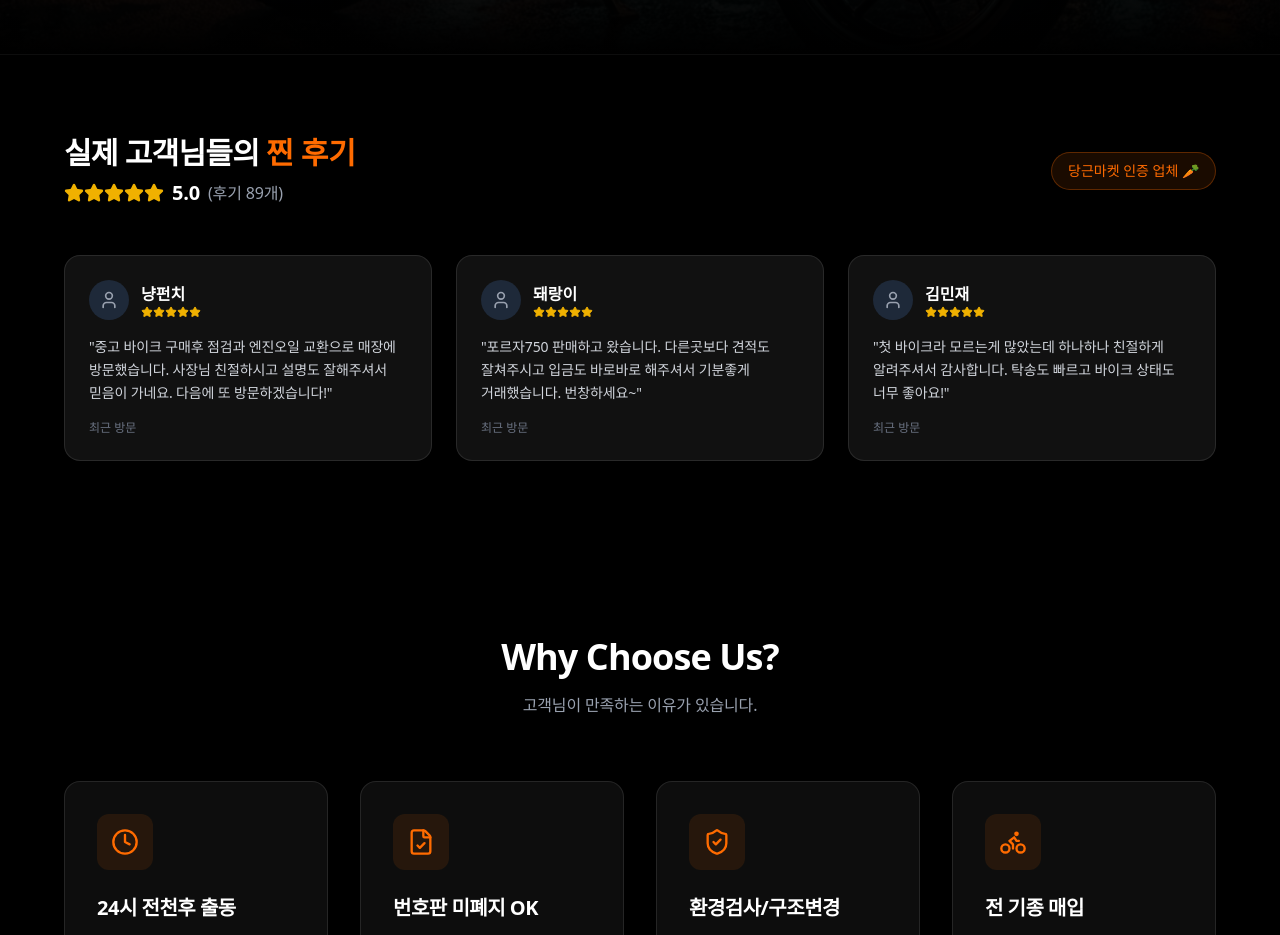
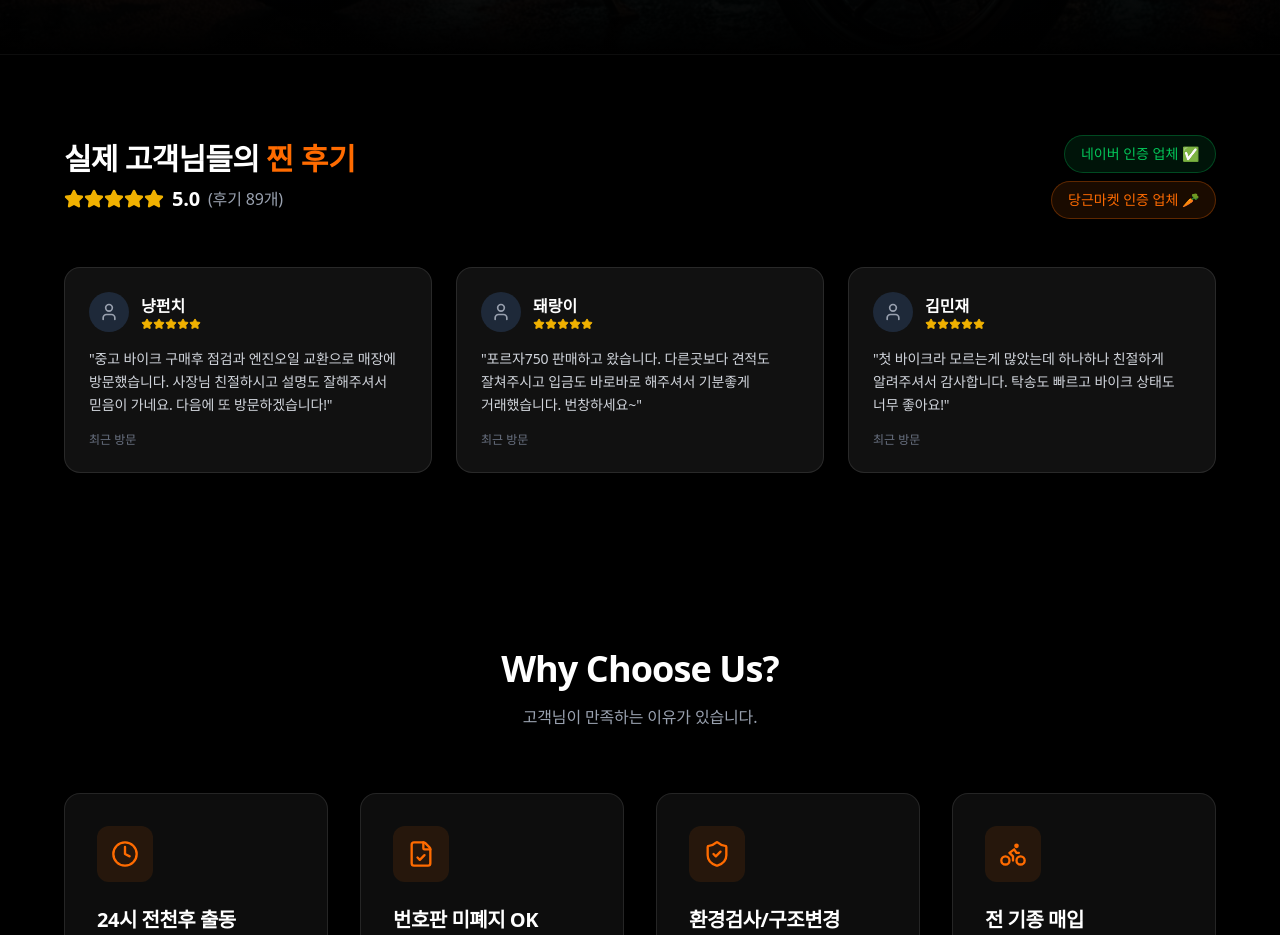
Before and after one commit to 12538253/bike-landing, a Next.js app: page / in a window 1280 px wide. Shown: the part 780-1715 px from the top of the page. Built offline with nearby package versions, Linux system fonts and the light colour scheme.

Commit message:
네이버 인증 배지 추가

```diff
--- a/components/ReviewsSection.tsx
+++ b/components/ReviewsSection.tsx
@@ -40,8 +40,13 @@ export default function ReviewsSection() {
                             <span className="text-gray-400">(후기 89개)</span>
                         </div>
                     </div>
-                    <div className="inline-block px-4 py-2 rounded-full border border-brand-orange/30 bg-brand-orange/10 text-brand-orange text-sm font-medium">
-                        당근마켓 인증 업체 🥕
+                    <div className="flex flex-col items-center md:items-end gap-2">
+                        <div className="inline-block px-4 py-2 rounded-full border border-[#03C75A]/30 bg-[#03C75A]/10 text-[#03C75A] text-sm font-medium">
+                            네이버 인증 업체 ✅
+                        </div>
+                        <div className="inline-block px-4 py-2 rounded-full border border-brand-orange/30 bg-brand-orange/10 text-brand-orange text-sm font-medium">
+                            당근마켓 인증 업체 🥕
+                        </div>
                     </div>
                 </div>
 
```
